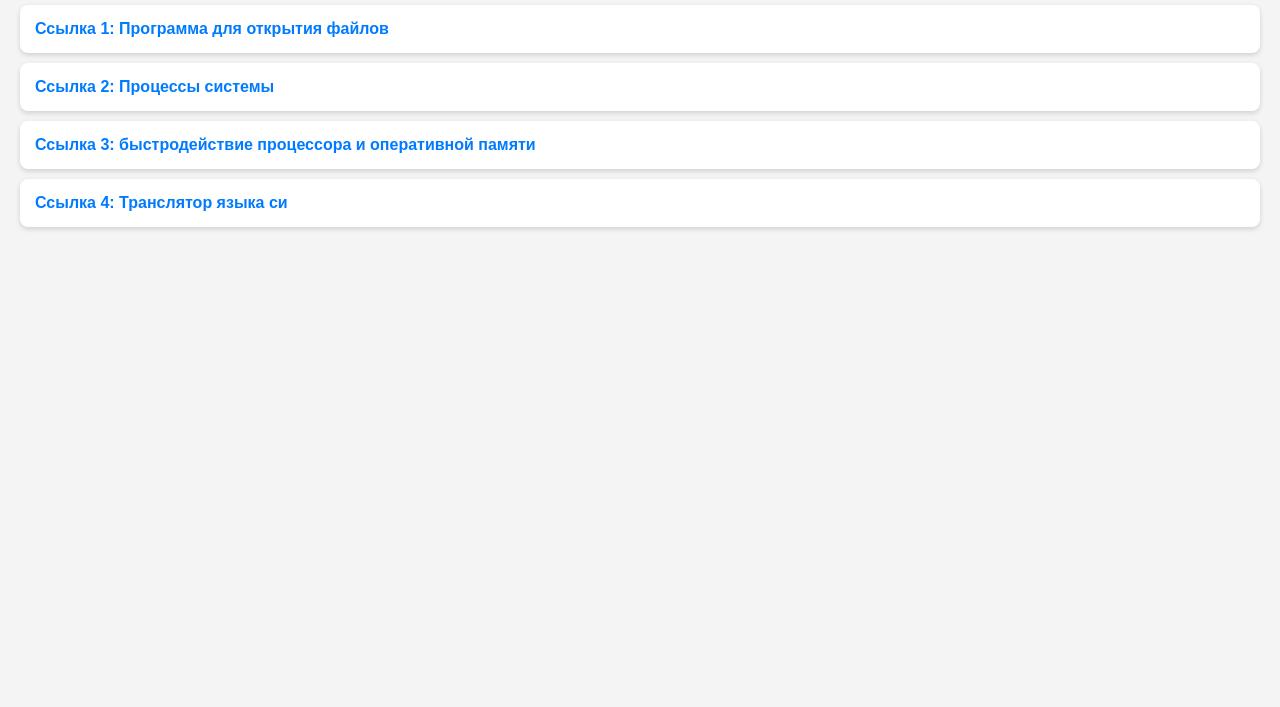
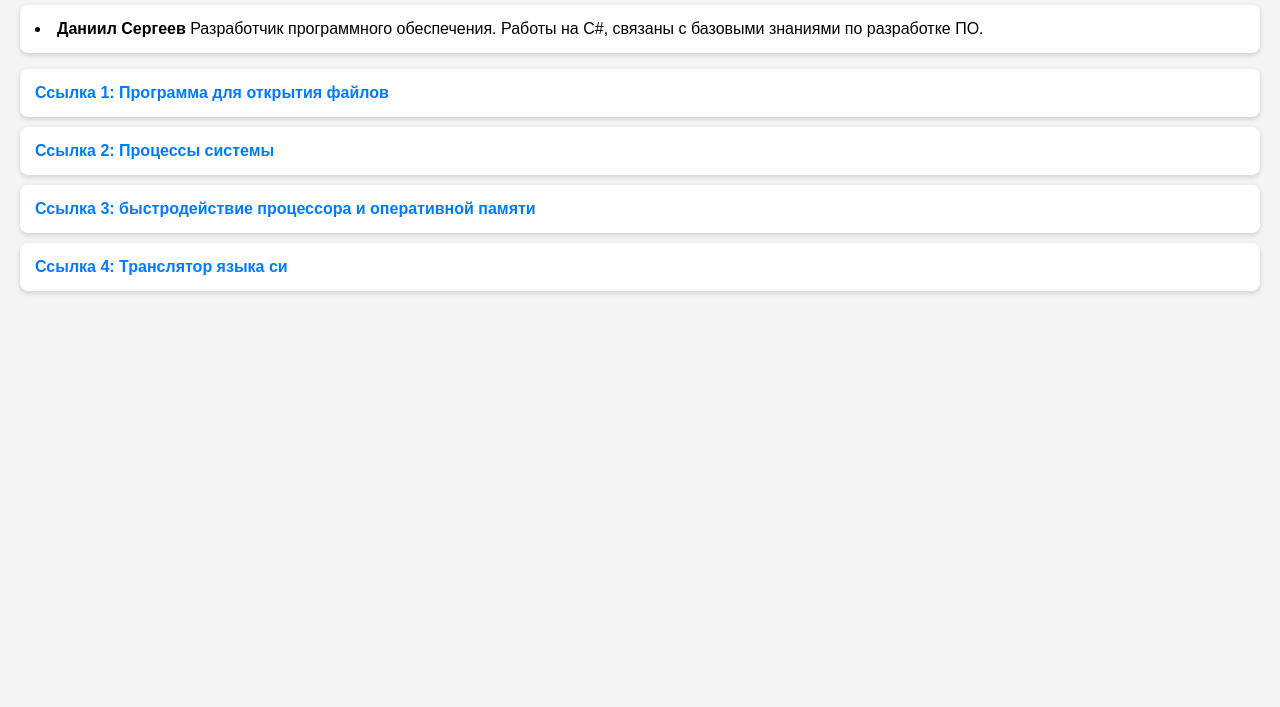
Before and after one commit to DiRasher04/DiRasher04.github.io, a plain HTML site: page index.html in a window 1280 px wide. Shown: the part 93-800 px from the top of the page. Drawn offline with Linux system fonts and the light colour scheme.

Commit message:
Add files via upload

```diff
--- a/index.html
+++ b/index.html
@@ -45,6 +45,7 @@
 </head>
 <body>
     <h1>Портфолио</h1>
+    <li><strong>Даниил Сергеев</strong> Разработчик программного обеспечения. Работы на C#, связаны с базовыми знаниями по разработке ПО.</li>
     <ul>
         <li><a href="https://github.com/DiRasher04/lab_2_OS" target="_blank">Ссылка 1: Программа для открытия файлов</a></li>
         <li><a href="https://github.com/DiRasher04/lab_3_OS" target="_blank">Ссылка 2: Процессы системы</a></li>
```
